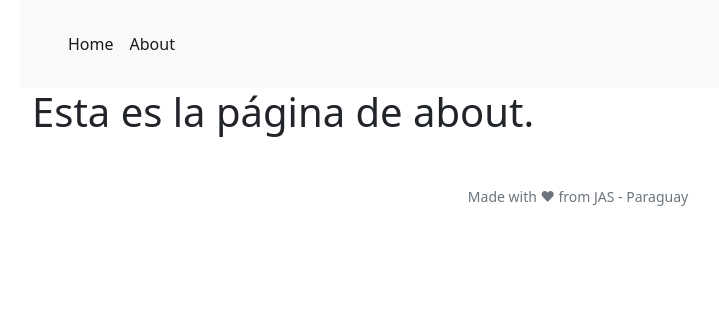
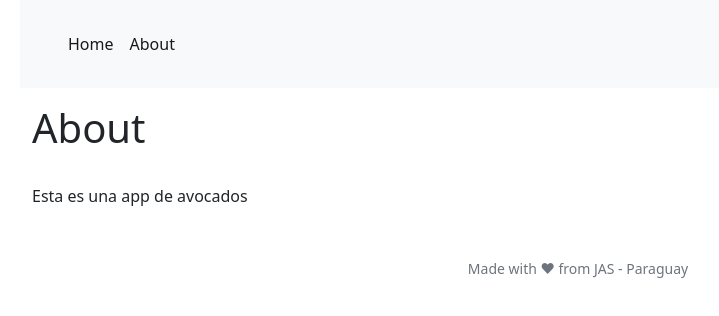
Before and after one commit to fenriquegimenez-zz/platzi-nextjs, a Next.js app: page /about in a window 1280 px wide. Shown: the top 316 px of the page, without its empty margins (62-781 px from the left). Built offline with nearby package versions, Linux system fonts and the light colour scheme.

Commit message:
about modified

```diff
--- a/pages/about.js
+++ b/pages/about.js
@@ -5,7 +5,9 @@ import "bootstrap/dist/css/bootstrap.min.css";
 const About = () => {
   return (
     <div className="container">
-      <h1>Esta es la página de about.</h1>
+      <h1 className="mt-3">About</h1>
+      <br />
+      <p>Esta es una app de avocados</p>
     </div>
   );
 };
```
